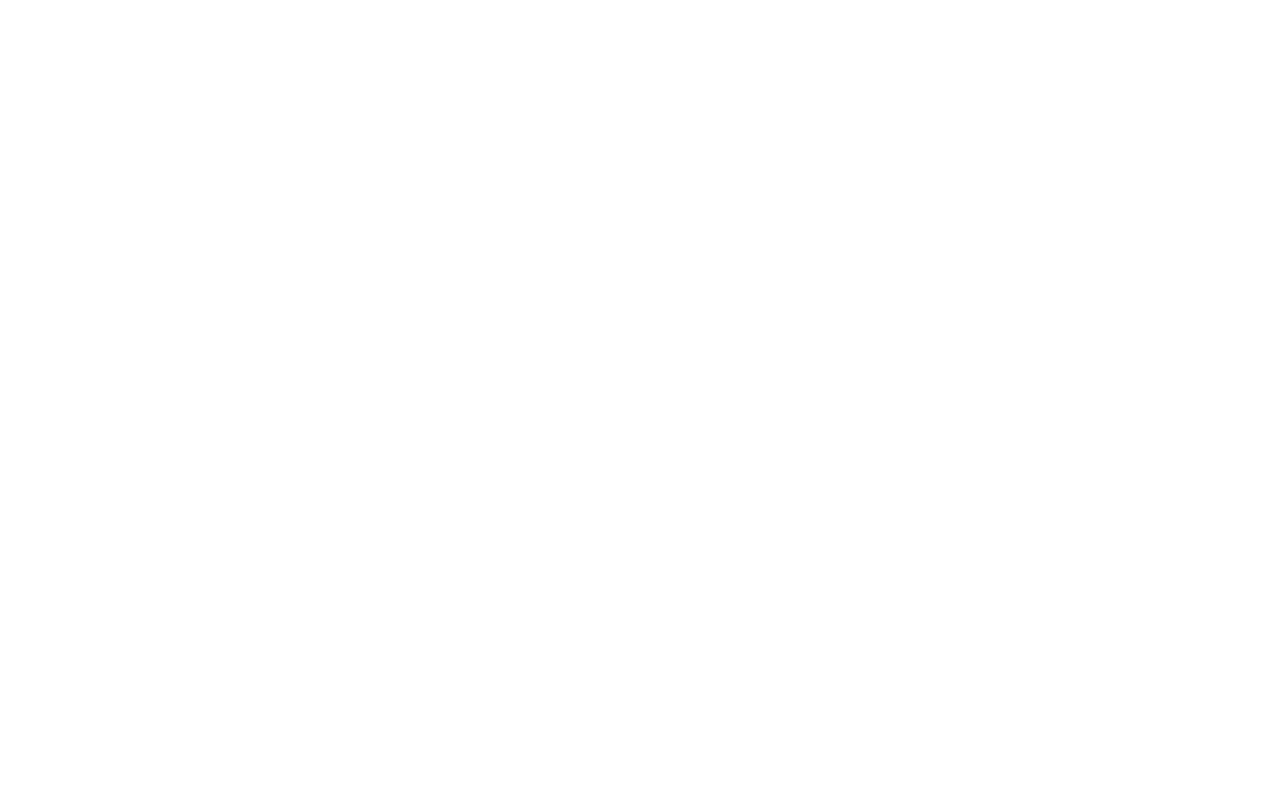
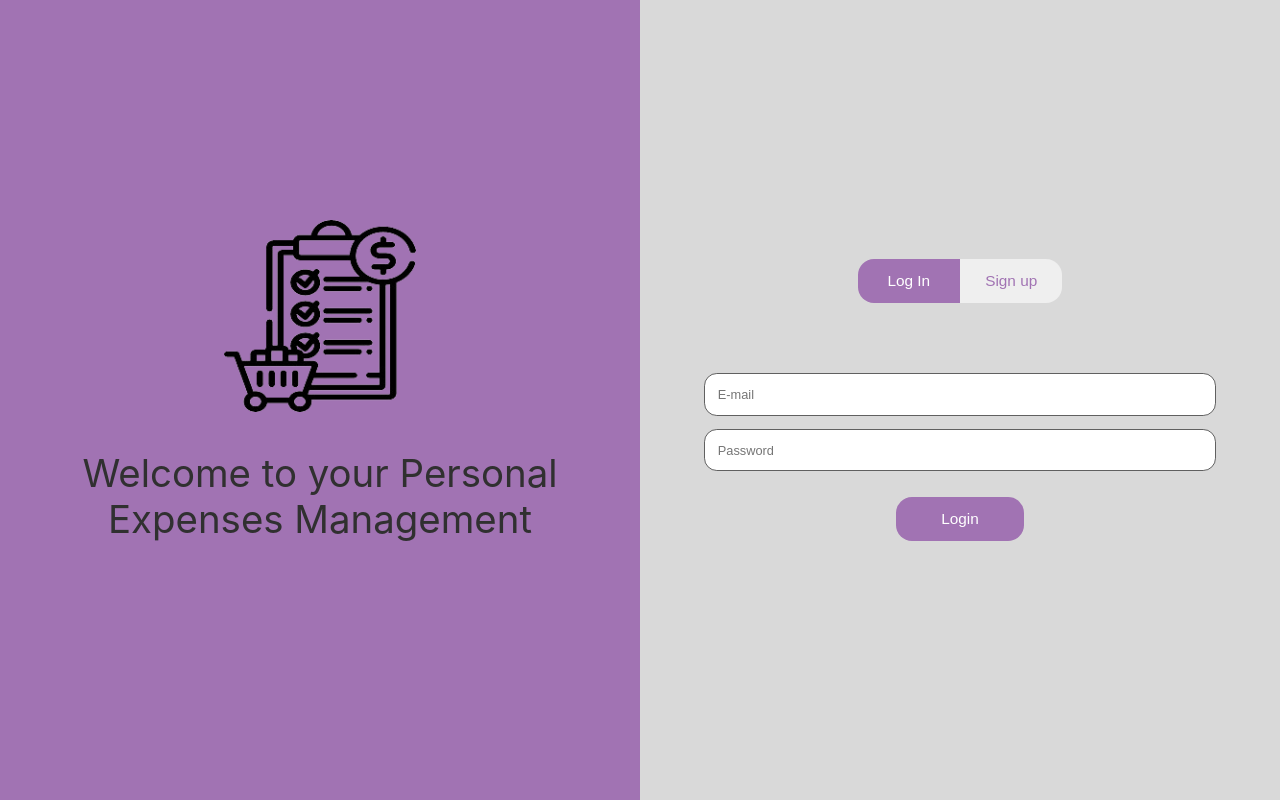
Before and after one commit to kathleenforgiarini/pem-app, a React (Create React App) app: page / in a window 1280 px wide. Before the commit this address had no page. Built offline with nearby package versions, Linux system fonts and the light colour scheme.

Commit message:
adding login page and authentication

```diff
--- a/src/App.jsx
+++ b/src/App.jsx
@@ -1,16 +1,17 @@
-// src/App.js
 import React from 'react';
-import { BrowserRouter as Router, Routes, Route } from 'react-router-dom';
+import { BrowserRouter, Routes, Route } from 'react-router-dom';
 import Login from './pages/Login/Login';
+import Dashboard from './pages/Dashboard/Dashboard';
+import Protected from './Protected';
 
 const App = () => {
   return (
-    <Router>
+    <BrowserRouter>
       <Routes>
-        <Route path="/login" element={<Login />} />
-        {/* Other routes here */}
+        <Route path="/" element={ <Login/> } />
+        <Route path="/dashboard" element={ <Protected Component={Dashboard}/> } />
       </Routes>
-    </Router>
+    </BrowserRouter>
   );
 };
 
--- /dev/null
+++ b/src/Protected.jsx
@@ -0,0 +1,20 @@
+import { useEffect } from "react";
+import { useNavigate } from "react-router-dom";
+
+const Protected = (props) => {
+    const navigate = useNavigate();
+    const { Component } = props;
+    useEffect(() => {
+        let login = localStorage.getItem("login");
+        if (!login) {
+            localStorage.setItem("loginStatus", "Please login to view dashboard!");
+            navigate("/", {replace: true});
+        }
+    });
+
+    return (
+        <Component />
+    );
+}
+
+export default Protected;
--- /dev/null
+++ b/src/pages/Dashboard/Dashboard.jsx
@@ -0,0 +1,18 @@
+import { useNavigate } from "react-router-dom";
+
+function Dashboard(){
+    const navigate = useNavigate();
+    function logoutSubmit(){
+        localStorage.setItem("login", "");
+        localStorage.setItem("loginStatus", "Logged out successfully!")
+        navigate("/");
+    }
+    return (
+        <div className="">
+            <h3>Dashboard Page</h3>
+            <p onClick={logoutSubmit}>Logout</p>
+        </div>
+    );
+}
+
+export default Dashboard;
--- a/src/pages/Login/Login.css
+++ b/src/pages/Login/Login.css
@@ -62,7 +62,7 @@
   text-align: center;
 }
 
-form {
+.form {
   background-color: #d9d9d9;
   display: flex;
   flex-direction: column;
@@ -96,3 +96,11 @@ input {
     margin-top: 1vw;
     cursor: pointer;
 }
+
+.error {
+  color: red;
+}
+
+.success {
+  color: green;
+}
--- a/src/pages/Login/Login.jsx
+++ b/src/pages/Login/Login.jsx
@@ -1,8 +1,108 @@
-import React, { useState, useRef, useEffect } from 'react';
-import logo from '../../assets/pem.png';
-import './Login.css';
+import React, { useState, useRef, useEffect } from "react";
+import { useNavigate } from "react-router-dom";
+import logo from "../../assets/pem.png";
+import "./Login.css";
 
 const Login = () => {
+  const navigate = useNavigate();
+  const [name, setName] = useState("");
+  const [email, setEmail] = useState("");
+  const [pass, setPass] = useState("");
+  const [error, setError] = useState("");
+  const [msg, setMsg] = useState("");
+
+  useEffect(() => {
+    let login = localStorage.getItem("login");
+    if (login) {
+      navigate("/dashboard");
+    }
+    let loginStatus = localStorage.getItem("loginStatus");
+    if (loginStatus) {
+      setError(loginStatus);
+      setTimeout(function(){
+        localStorage.clear();
+        window.location.reload();
+      }, 3000)
+
+    }
+    setTimeout(function () {
+      setMsg("");
+    }, 5000);
+  }, [msg]);
+
+  const handleInputChange = (e, type) => {
+    switch (type) {
+      case "email":
+        setError("");
+        setEmail(e.target.value);
+        if (e.target.value === "") {
+          setError("E-mail has left blank");
+        }
+        break;
+
+      case "name":
+        setError("");
+        setName(e.target.value);
+        if (e.target.value === "") {
+          setError("Name has left blank");
+        }
+        break;
+
+      case "pass":
+        setError("");
+        setPass(e.target.value);
+        if (e.target.value === "") {
+          setError("Password has left blank");
+        }
+        break;
+
+      default:
+    }
+  };
+
+  function loginSubmit() {
+    if (email !== "" && pass !== "") {
+      var url = "http://localhost/pem-api/login.php";
+      var headers = {
+        Accept: "application/json",
+        "Content-type": "application/json",
+      };
+      var Data = {
+        email: email,
+        pass: pass,
+      };
+
+      fetch(url, {
+        method: "POST",
+        headers: headers,
+        body: JSON.stringify(Data),
+      })
+        .then((response) => response.json())
+        .then((response) => {
+          if (
+            response[0].result === "Invalid email!" ||
+            response[0].result === "Invalid password!"
+          ) {
+            setError(response[0].result);
+          } else {
+            setMsg(response[0].result);
+            setTimeout(function () {
+              localStorage.setItem("login", true);
+              navigate("/dashboard");
+            }, 5000);
+          }
+        })
+
+        .catch((err) => {
+          console.error("Error in fetching data:", err);
+          setError(err.toString());
+          console.log(err);
+        });
+    } else {
+      setError("All fields are required!");
+    }
+  }
+
   const [isLogin, setIsLogin] = useState(true);
   const loginRef = useRef(null);
   const signUpRef = useRef(null);
@@ -25,11 +125,11 @@ const Login = () => {
         <img src={logo} alt="logo" />
         <p>Welcome to your Personal Expenses Management</p>
       </div>
-      <form>
+      <div className="form">
         <div className="switch">
           <button
             ref={loginRef}
-            className={`btnLogin ${isLogin ? 'focus' : ''}`}
+            className={`btnLogin ${isLogin ? "focus" : ""}`}
             type="button"
             onClick={() => handleToggle(true)}
           >
@@ -37,7 +137,7 @@ const Login = () => {
           </button>
           <button
             ref={signUpRef}
-            className={`btnSignup ${!isLogin ? 'focus' : ''}`}
+            className={`btnSignup ${!isLogin ? "focus" : ""}`}
             type="button"
             onClick={() => handleToggle(false)}
           >
@@ -45,11 +145,20 @@ const Login = () => {
           </button>
         </div>
         <div className="inputs">
+          <p>
+            {error !== "" ? (
+              <span className="error">{error}</span>
+            ) : (
+              <span className="success">{msg}</span>
+            )}
+          </p>
           {isLogin ? (
             <input
               type="email"
               name="email"
               id="email"
+              value={email}
+              onChange={(e) => handleInputChange(e, "email")}
               placeholder="E-mail"
               required
             />
@@ -59,6 +168,8 @@ const Login = () => {
                 type="text"
                 name="name"
                 id="name"
+                value={name}
+                onChange={(e) => handleInputChange(e, "name")}
                 placeholder="Name"
                 required
               />
@@ -66,6 +177,8 @@ const Login = () => {
                 type="email"
                 name="email"
                 id="email"
+                value={email}
+                onChange={(e) => handleInputChange(e, "email")}
                 placeholder="E-mail"
                 required
               />
@@ -75,14 +188,16 @@ const Login = () => {
             type="password"
             name="password"
             id="password"
+            value={pass}
+            onChange={(e) => handleInputChange(e, "pass")}
             placeholder="Password"
             required
           />
-          <button className="btnSubmit" type="submit">
-            {isLogin ? 'Login' : 'Sign Up'}
+          <button className="btnSubmit" type="submit" onClick={loginSubmit}>
+            {isLogin ? "Login" : "Sign Up"}
           </button>
         </div>
-      </form>
+      </div>
     </section>
   );
 };
```
